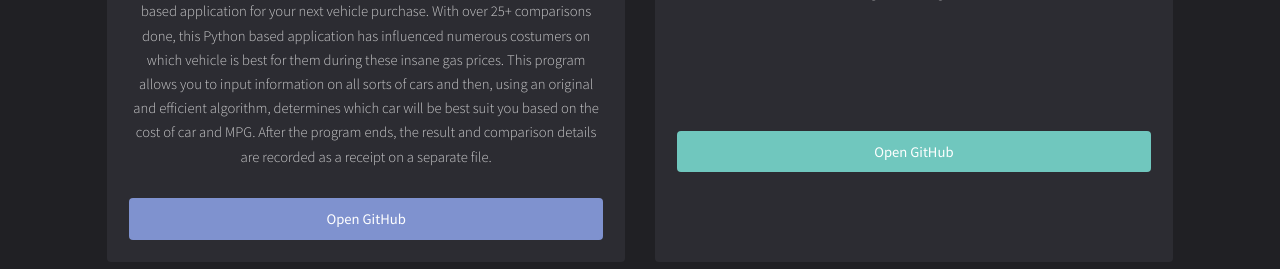
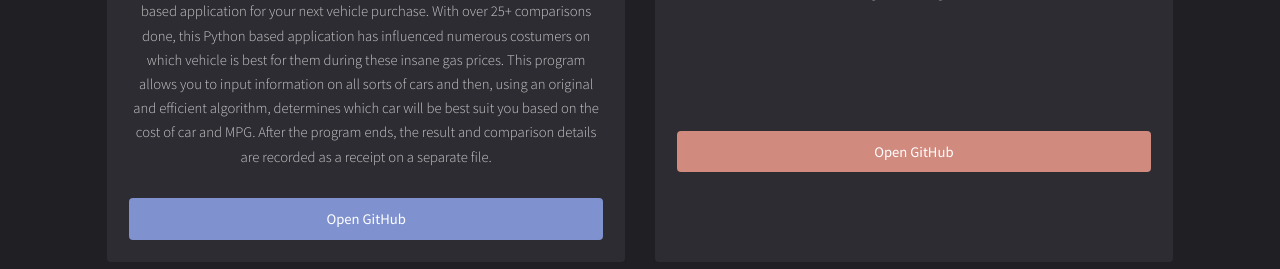
Before and after one commit to muzahidOly/muzahidWebsite.github.io, a plain HTML site: page index.html in a window 1280 px wide. Shown: the part 3140-3409 px from the top of the page. Drawn offline with Linux system fonts and the light colour scheme.

Commit message:
update resume

```diff
--- a/assets/css/main.css
+++ b/assets/css/main.css
@@ -1065,6 +1065,35 @@
 			.button.style3:active {
 				background-color: #8f6bc9;
 			}
+
+
+		input[type="submit"].style4,
+		input[type="reset"].style4,
+		input[type="button"].style4,
+		button.style4,
+		.button.style4 {
+			background-color: #d08a7e;
+		}
+
+			input[type="submit"].style4:hover,
+			input[type="reset"].style4:hover,
+			input[type="button"].style4:hover,
+			button.style4:hover,
+			.button.style4:hover {
+				background-color: #d7cf91;
+			}
+
+			input[type="submit"].style4:active,
+			input[type="reset"].style4:active,
+			input[type="button"].style4:active,
+			button.style4:active,
+			.button.style4:active {
+				background-color: #c9c16b;
+			}
+
+
+
+
 
 		@media screen and (max-width: 480px) {
 
```
Also changed, not shown: 1 other file.
